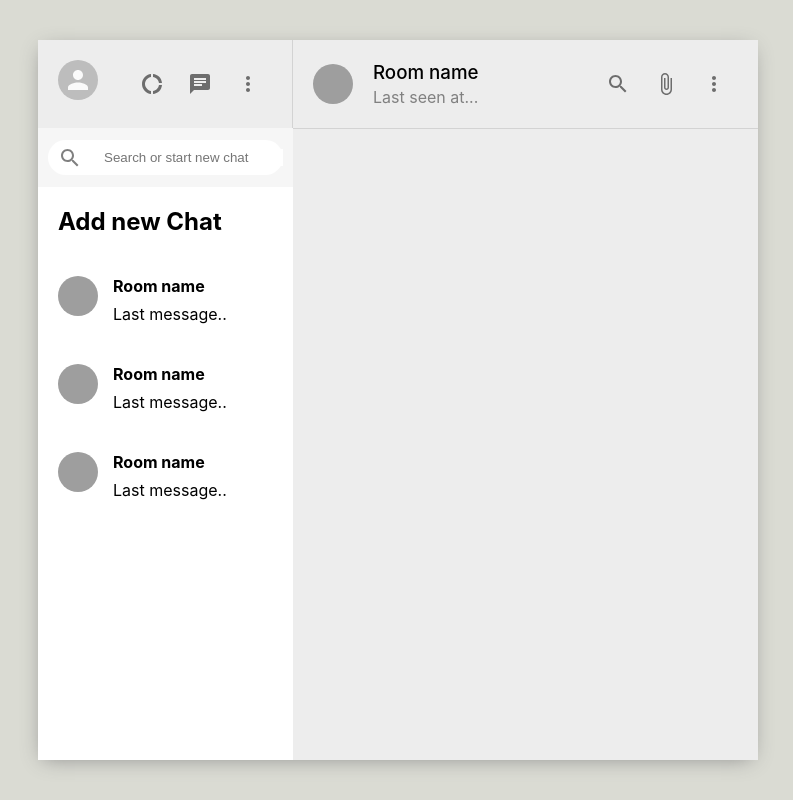
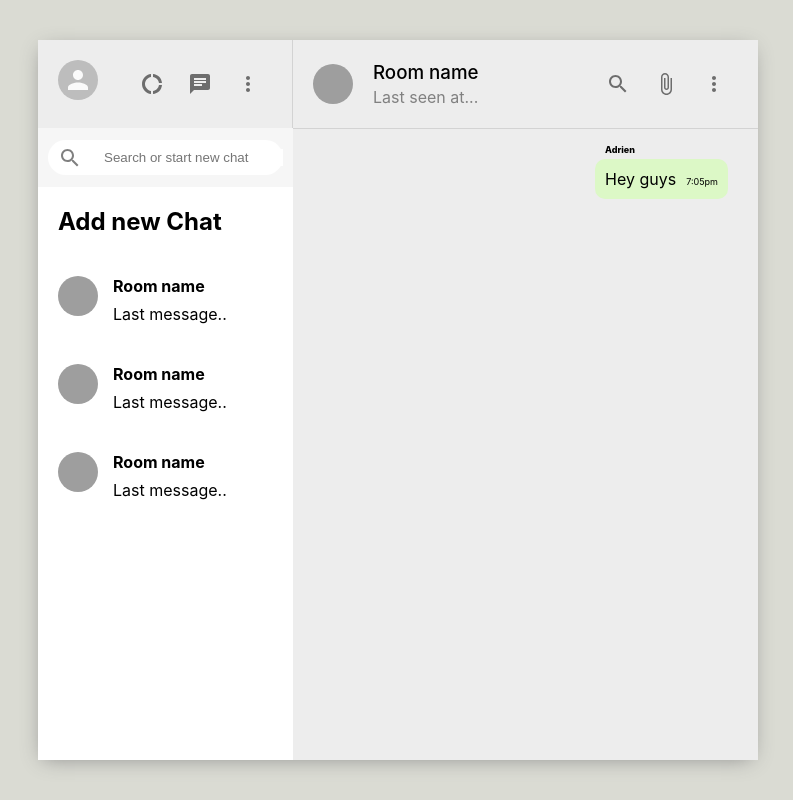
Before and after one commit to djeufoue/whatsapp-clone, a React (Create React App) app: page / in a window 1280 px wide. Shown: the whole page, without its empty margins (242-1035 px from the left). Built offline with nearby package versions, Linux system fonts and the light colour scheme; grey boxes are pictures that could not be loaded.

Commit message:
Implement and style the chat body

```diff
--- a/src/Chat.css
+++ b/src/Chat.css
@@ -25,6 +25,32 @@
     color: gray;
 }
 
+.chat_message{
+ position:relative;
+ font-size: 16px;
+ padding: 10px;
+ width: fit-content;
+ background-color: #ffffffff;
+ border-radius: 10px;
+ margin-bottom: 30px;
+}
+
+.chat_reciever{
+ margin-left: auto;
+ background-color: #dcf8c6;
+}
+
+.chat_timestamp{
+    margin-left: 10px;
+    font-size: xx-small;
+}
+.chat_name{
+  position: absolute;
+  top: -15px;
+  font-weight: 800;
+  font-size: xx-small;
+}
+
 .chat_headerRight{
     display: flex;
     justify-content: space-between;
@@ -34,4 +60,8 @@
 .chat_body{
   flex: 1;
   background-image: url = ("https://user-images.githubusercontent.com/15075759/28719144-86dc0f70-73b1-11e7-911d-60d70fcded21.png");
+  background-repeat: repeat;
+  background-position: center;
+  padding: 30px;
+  overflow: scroll;
 }
--- a/src/Chat.js
+++ b/src/Chat.js
@@ -37,6 +37,12 @@
         </div>
 
         <div className="chat_body">
+          <p className={`chat_message ${true && "chat_reciever"}`}>
+          <span className="chat_name">Adrien</span>
+              Hey guys
+
+          <span className="chat_timestamp">7:05pm</span>
+          </p>
 
         </div>
 
```
